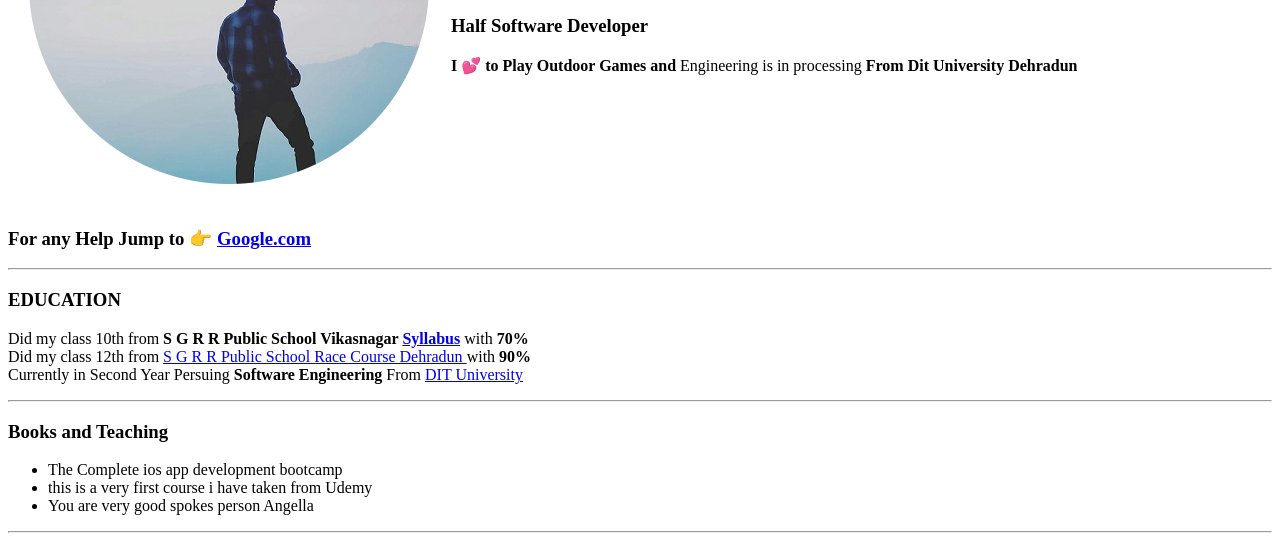
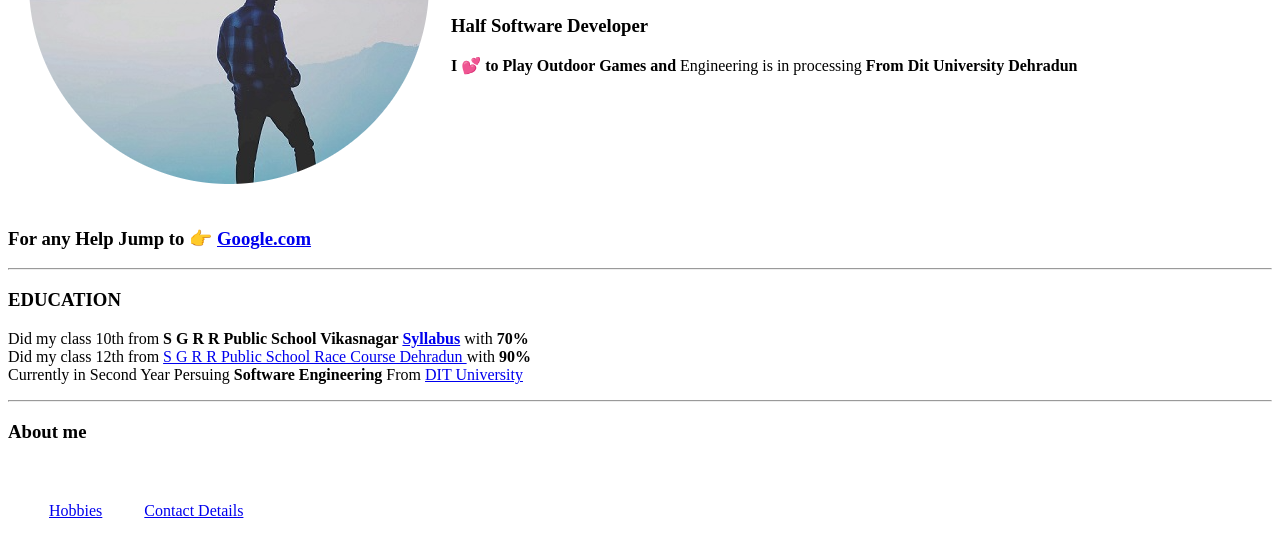
Before and after one commit to RawHit13/self.com, a plain HTML site: page index.html in a window 1280 px wide. Shown: the part 245-794 px from the top of the page. Drawn offline with Linux system fonts and the light colour scheme.

Commit message:
Update index.html

```diff
--- a/index.html
+++ b/index.html
@@ -30,19 +30,6 @@
     Currently in Second Year Persuing <Strong>Software Engineering</Strong> From <a href="https://collegedunia.com/university/13321-dit-university-dit-dehradun/gallery"> DIT University </a>
 
   </p>
-  <hr>
-  <h3>Books and Teaching</h3>
-  <ul>
-    <li>
-      The Complete ios app development bootcamp
-    </li>
-    <li>
-      this is a very first course i have taken from Udemy
-    </li>
-    <li>
-      You are very good spokes person Angella
-    </li>
-  </ul>
   <hr>
 <h3> <strong> About me </strong></h3>
   <table cellspacing="40">
```
